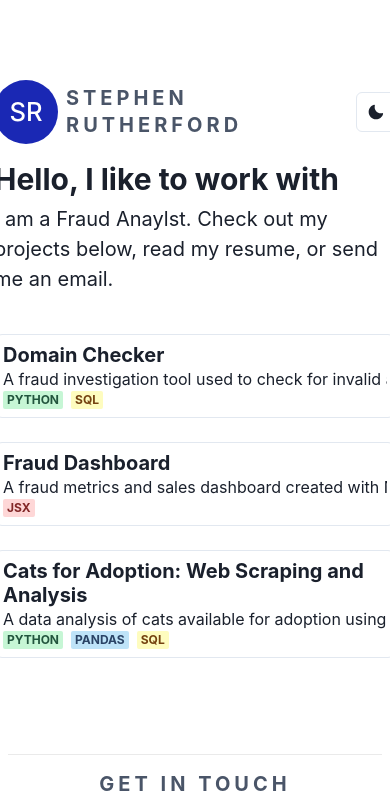
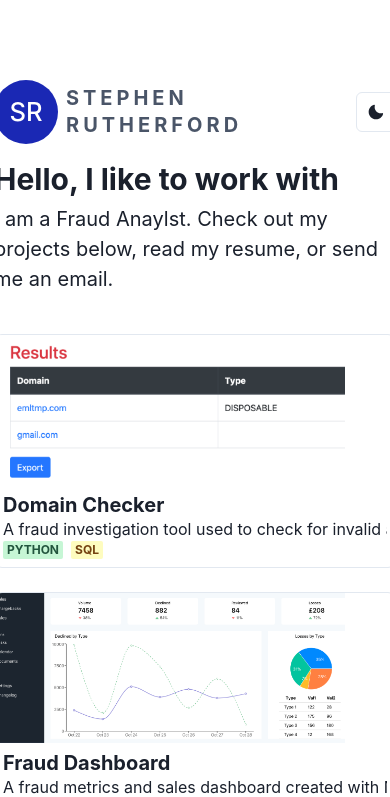
Before and after one commit to stephenrutherford/portfolio_v2, a Next.js app: page / in a window 390 px wide. Shown: the top 797 px of the page. Built offline with nearby package versions, Linux system fonts and the light colour scheme.

Commit message:
mobile device hotfix

```diff
--- a/components/Card.js
+++ b/components/Card.js
@@ -13,7 +13,7 @@ import styles from "../styles/Home.module.css"
 
 function Card({ link, image, heading, description, badge1, badge2, badge3 }) {
 	const variant = useBreakpointValue({
-		base: "row",
+		base: "column",
 		xl: "row",
 		lg: "row",
 		md: "row",
@@ -27,6 +27,8 @@ function Card({ link, image, heading, description, badge1, badge2, badge3 }) {
 				borderWidth='1px'
 				borderRadius='lg'
 				overflow='hidden'
+				// alignItems='center'
+				// justifyContent='center'
 				className={styles.card}
 				flexDirection={variant}
 			>
@@ -38,7 +40,7 @@ function Card({ link, image, heading, description, badge1, badge2, badge3 }) {
 						alt='Project Image'
 					/>
 				</Flex>
-				<Flex flex='1' flexDirection='column' p={2} width='400px'>
+				<Flex flex='1' flexDirection='column' p={2} maxWidth='400px'>
 					<Heading size='md'>{heading}</Heading>
 					<Text noOfLines={3} isTruncated>
 						{description}
--- a/styles/Home.module.css
+++ b/styles/Home.module.css
@@ -1,6 +1,6 @@
 .container {
   min-height: 100vh;
-  padding: 0 0.5rem;
+  padding: 4 0.5rem;
   display: flex;
   flex-direction: column;
   justify-content: center;
```
